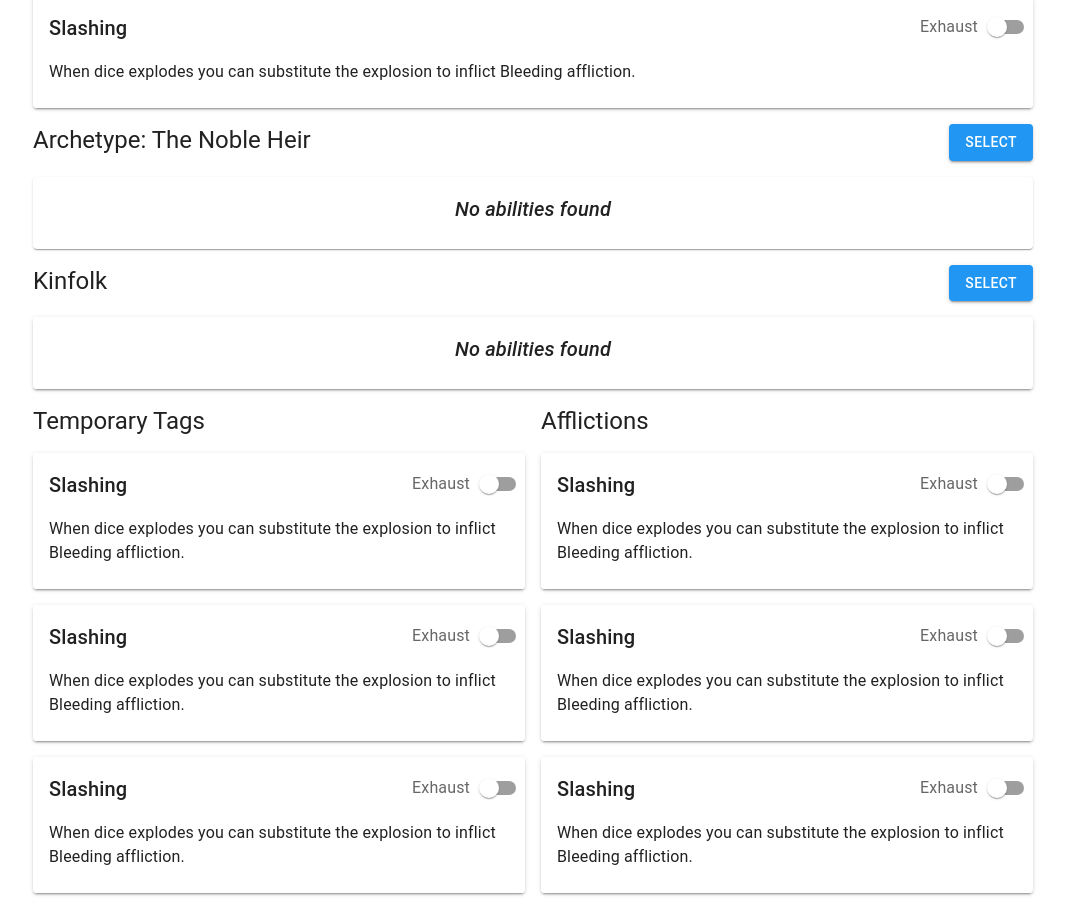
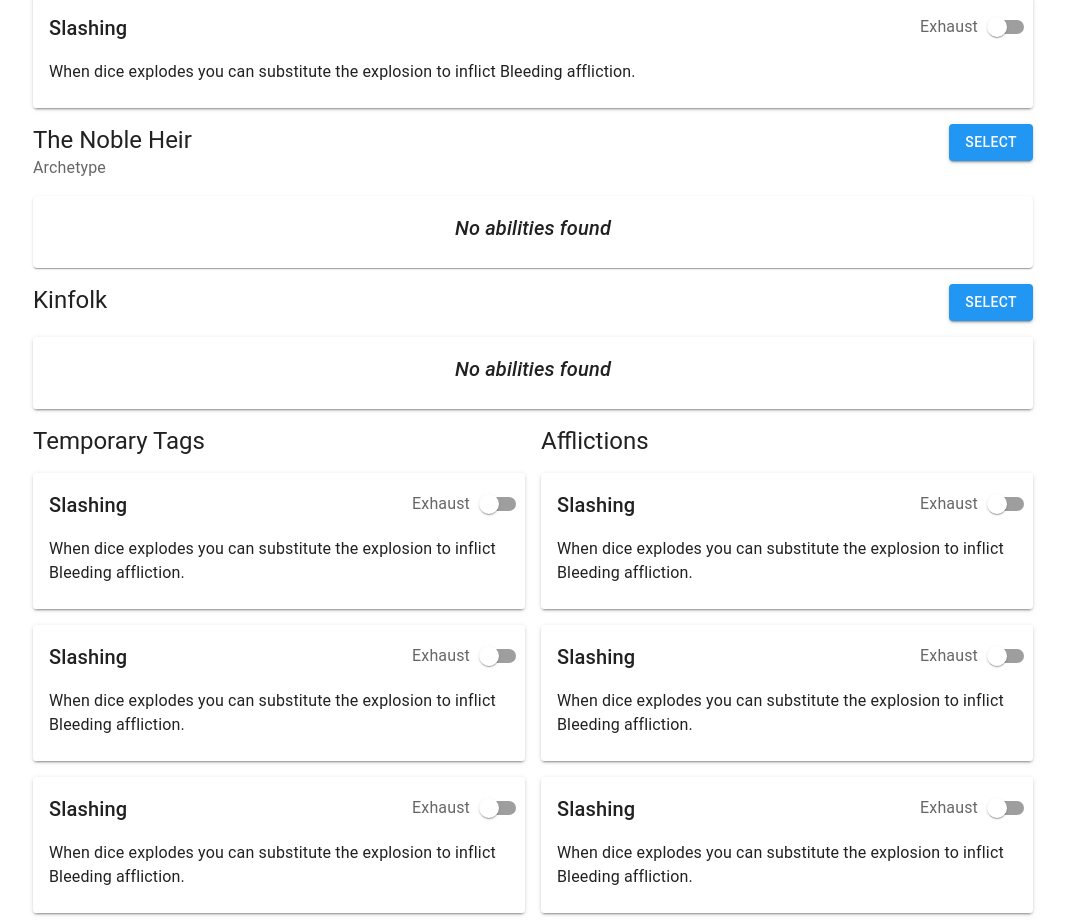
Before and after one commit to dicegoblinnz/soulforge, a Next.js app: page /soulforge/full in a window 1280 px wide. Shown: the part 860-1781 px from the top of the page, without its empty margins (107-1172 px from the left). Built offline with nearby package versions, Linux system fonts and the light colour scheme.

Commit message:
fix: archetype title update, style update

```diff
--- a/src/app/page.tsx
+++ b/src/app/page.tsx
@@ -103,7 +103,7 @@ export default function Home() {
           <MainHeader isSmall={isSmall}/>
 
           <TabContext value={value}>
-            <Card variant="outlined" sx={{mt: 4}}>
+            <Card variant="outlined" sx={{mt: 4, mb: 12}}>
               {isSmall ? smallLayout : mediumLayout}
             </Card>
           </TabContext>
--- a/src/components/character/archetypes/character-archetype.tsx
+++ b/src/components/character/archetypes/character-archetype.tsx
@@ -27,8 +27,21 @@ export function CharacterArchetype({sx}: Props) {
   const cardSize = !isSmall ? 4 : 12;
 
   const archetype = archetypes.find(a => a.id === character.character?.archetype.id);
-  const cardTitle = (archetype !== undefined && archetype !== null)
-    ? `Archetype: ${archetype.name}` : "Archetype";
+
+  const title = (
+    <Typography variant="h5" color="textPrimary">
+      {(archetype?.name !== null && archetype?.name !== undefined) && (archetype.name ?? '').length !== 0
+        ? archetype.name : "Archetype"}
+    </Typography>
+  );
+  const subtitle = (
+    (archetype?.name !== null && archetype?.name !== undefined) && (archetype.name ?? '').length !== 0
+      ? (
+        <Typography variant="body1" color="textSecondary">
+          Archetype
+        </Typography>
+      ) : null
+  );
 
   const abilityInfo = (character.character?.archetype.abilities ?? []).length !== 0
     ? (
@@ -58,12 +71,10 @@ export function CharacterArchetype({sx}: Props) {
   return (
     <Box sx={sx}>
       <Stack justifyContent="space-between" direction="row">
-        <Typography
-          variant="h5"
-          component="h5"
-        >
-          {cardTitle}
-        </Typography>
+        <Stack spacing={0}>
+          {title}
+          {subtitle}
+        </Stack>
 
         <CharacterArchetypeModal/>
       </Stack>
--- a/src/components/character/resource/resources.tsx
+++ b/src/components/character/resource/resources.tsx
@@ -22,7 +22,7 @@ export function Resources({sx}: Props) {
   const theme = useTheme();
   const isSmall = useBreakpointMediaQuery(theme.breakpoints.down("sm"));
 
-  const cardSize = !isSmall ? 2 : 4;
+  const cardSize = !isSmall ? 2 : 6;
 
   const fate = character.character?.resources.fate.value ?? -1;
   const downtime = character.character?.resources.downtime.value ?? -1;
```
